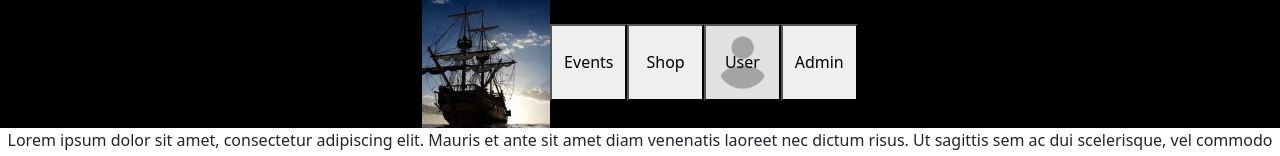
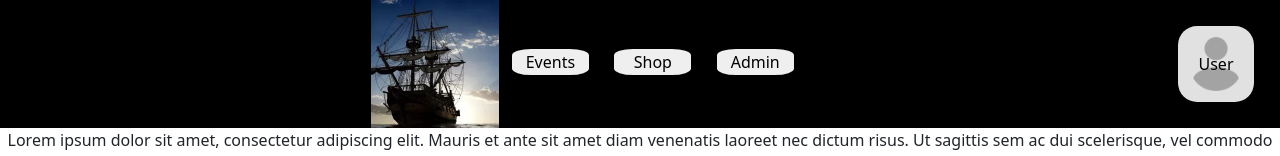
Before and after one commit to Link-Wolf/bde, a React (Create React App) app in the folder client/: page /home in a window 1280 px wide. Shown: the top 156 px of the page. Built offline with nearby package versions, Linux system fonts and the light colour scheme; no server answers.

Commit message:
header sexier

```diff
--- a/client/src/pages/Header.js
+++ b/client/src/pages/Header.js
@@ -31,14 +31,14 @@ function Header() {
 			<a href="/shop">
 				<button> Shop </button>
 			</a>
+			<a href="/admin">
+				<button> Admin </button>
+			</a>
 			<Dropdown title="User" id={style.loginButton}>
 				<a href="/me"> Profile </a>
 				<a href="/settings"> Settings </a>
 				<a href="/log"> Login/Logout </a>
 			</Dropdown>
-			<a href="/admin">
-				<button> Admin </button>
-			</a>
 		</header>
 	);
 }
--- a/client/src/style/Header.module.css
+++ b/client/src/style/Header.module.css
@@ -13,16 +13,18 @@
 }
 
 .header button {
-	height: calc(var(--header_height) * .6);
+	height: calc(var(--header_height) * .2);
 	width: calc(var(--header_height) * .6);
 	padding: 0;
-	margin: 0;
 	transition: .5s;
+	border: none;
+	margin: 0 calc(var(--header_height) * .1);
+	border-radius: 25%;
 }
 
 .header img {
 	height: 100%;
-	transition: .5s;
+	transition: 5s;
 }
 
 .header img#bde_logo {
@@ -31,6 +33,10 @@
 }
 
 #loginButton {
+	height: calc(var(--header_height) * .6);
 	background-image: url("../images/user_placeholder.png");
 	background-size: contain;
+	float: right;
+	margin: calc(var(--header_height) * .2) calc(var(--header_height) * .2) 0 0;
+	transition: .5s;
 }
```
